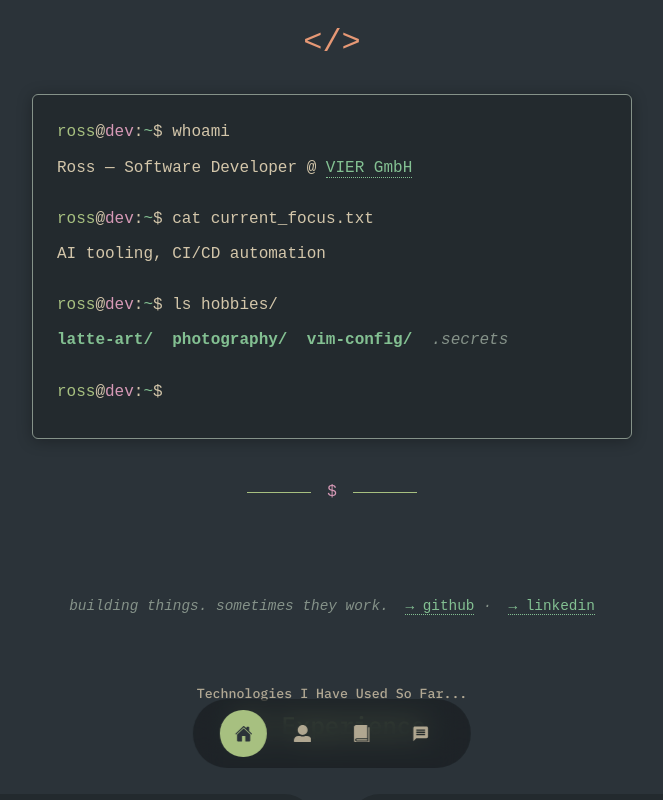
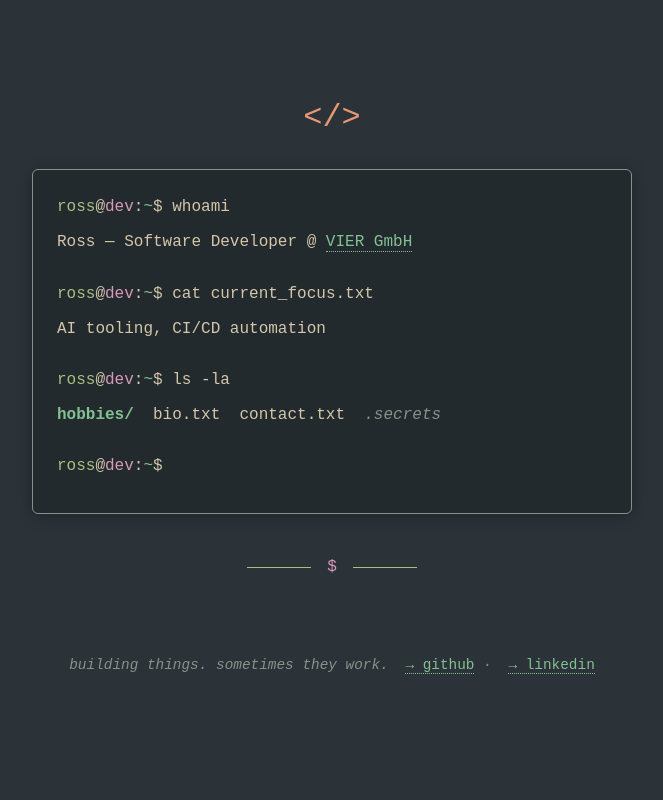
Before and after one commit to rosscondie/rosscondie.github.io, a React (Vite) app: page / in a window 1280 px wide. Shown: the top 800 px of the page, without its empty margins (308-971 px from the left). Built offline with nearby package versions, Linux system fonts and the light colour scheme.

Commit message:
removed unused components and implemented minimal aesthetic

```diff
--- a/index.html
+++ b/index.html
@@ -13,10 +13,10 @@
 		>
 
 		<!-- Devicon CSS -->
-		<link
-			rel="stylesheet"
-			href="https://cdn.jsdelivr.net/gh/devicons/devicon@v2.15.1/devicon.min.css"
-		/>
+		<!-- <link -->
+		<!-- 	rel="stylesheet" -->
+		<!-- 	href="https://cdn.jsdelivr.net/gh/devicons/devicon@v2.15.1/devicon.min.css" -->
+		<!-- /> -->
 
 		<title>Ross Condie</title>
 		<link rel="icon" href="/favicon.ico" />
--- a/src/App.jsx
+++ b/src/App.jsx
@@ -1,7 +1,6 @@
 import React from 'react';
 import Header from './components/header/Header';
-import Nav from './components/nav/Nav';
-import Experience from './components/experience/Experience';
+// import Experience from './components/experience/Experience';
 // import Portfolio from './components/portfolio/Portfolio';
 import Contact from './components/contact/Contact';
 import Footer from './components/footer/Footer';
@@ -10,18 +9,7 @@ const App = () => {
   return (
     <>
       <Header />
-      <div className="portfolio-tagline">
-        building things. sometimes they work.{' '}
-        <a href="https://github.com/ross" target="_blank" rel="noopener noreferrer">
-          → github
-        </a>
-        {' · '}
-        <a href="https://linkedin.com/in/ross" target="_blank" rel="noopener noreferrer">
-          → linkedin
-        </a>
-      </div>
-      <Nav />
-      <Experience />
+      {/* <Experience /> */}
       {/* <Portfolio /> */}
       <Contact />
       <Footer />
--- a/src/components/footer/Footer.css
+++ b/src/components/footer/Footer.css
@@ -49,7 +49,7 @@ footer a {
 
 .footer__copyright {
   margin-bottom: 0.5rem;
-  color: var(--color-bg);
+  color: var(--color-white);
 }
 
 /* ==== MEDIA QUERIES (SMALL DEVICES) ==== */
--- a/src/components/footer/Footer.jsx
+++ b/src/components/footer/Footer.jsx
@@ -12,26 +12,14 @@ const Footer = () => {
       <ul className="permalinks">
         <li>
           {/* eslint-disable-next-line */}
-          <a href="#">Home</a>
+          <a href="#">Back to top &#x2B06;</a>
         </li>
-        <li>
-          <a href="#about">About </a>
-        </li>
-        <li>
-          <a href="#experience">Experience</a>
-        </li>
-        {/* <li>
-          <a href="#services">Services</a>
-        </li> */}
         {/* <li>
           <a href="#portfolio">Portfolio</a>
         </li> */}
         {/* <li>
-          <a href="#testimonials">Testimonials</a>
+           <a href="#contact">Contact</a>
         </li> */}
-        <li>
-          <a href="#contact">Contact</a>
-        </li>
       </ul>
       <div className="footer__socials">
         <a href="https://github.com/rosscondie">
--- a/src/components/header/Header.css
+++ b/src/components/header/Header.css
@@ -6,7 +6,7 @@ header {
 
 .header__container {
   text-align: center;
-  height: 50%;
+  height: 100vh;
   position: relative;
   padding: 0.5rem;
   max-width: 800px;
@@ -32,8 +32,29 @@ header {
   padding: 1.5rem;
   width: 100%;
   max-width: 600px;
+  max-height: 500px; /* Add this */
+  overflow-y: auto; /* Add this */
   box-shadow: 0 2px 15px rgba(0, 0, 0, 0.3);
   text-align: left;
+  scroll-behavior: smooth; /* Add this */
+}
+
+/* Style the scrollbar to match theme */
+.terminal-window::-webkit-scrollbar {
+  width: 8px;
+}
+
+.terminal-window::-webkit-scrollbar-track {
+  background: var(--color-bg-variant);
+}
+
+.terminal-window::-webkit-scrollbar-thumb {
+  background: var(--color-comment);
+  border-radius: 4px;
+}
+
+.terminal-window::-webkit-scrollbar-thumb:hover {
+  background: var(--color-cyan);
 }
 
 .terminal-line {
--- a/src/components/header/Header.jsx
+++ b/src/components/header/Header.jsx
@@ -7,6 +7,7 @@ const Header = () => {
 	const [commandHistory, setCommandHistory] = useState([]);
 	const [showInput, setShowInput] = useState(false);
 	const inputRef = useRef(null);
+	const terminalRef = useRef(null); // Add this
 
 	const prompt = {
 		user: "ross",
@@ -25,16 +26,25 @@ const Header = () => {
 		</>
 	);
 
-	// Show interactive input after animations complete
 	useEffect(() => {
 		const timer = setTimeout(() => {
 			setShowInput(true);
-			if (inputRef.current) {
-				inputRef.current.focus();
-			}
 		}, 3200);
 		return () => clearTimeout(timer);
 	}, []);
+
+	// Add separate effect for focusing
+	useEffect(() => {
+		if (showInput && inputRef.current) {
+			inputRef.current.focus();
+		}
+	}, [showInput]);
+
+	useEffect(() => {
+		if (terminalRef.current) {
+			terminalRef.current.scrollTop = terminalRef.current.scrollHeight;
+		}
+	}, [commandHistory, showInput]);
 
 	// Focus input when clicking terminal
 	const handleTerminalClick = () => {
@@ -56,7 +66,7 @@ const Header = () => {
 				break;
 			case "cat current_focus.txt":
 			case "cat current_focus":
-				output = "AI tooling, CI/CD automation";
+				output = "Learning about AI tooling and CI/CD automation";
 				break;
 			case "cat bio.txt":
 			case "cat bio":
@@ -74,38 +84,45 @@ const Header = () => {
 				break;
 			case "cat .secrets":
 			case "cat secrets":
-				output = "My latte art is actually really good. Also, yes, I do jiu jitsu. Yes, I know that's the most developer thing ever.";
+				output = "My latte art is actually pretty good."
 				break;
 			case "cat contact.txt":
 			case "cat contact":
 				output = "Reach out via the links below or find me on GitHub.";
 				break;
+
+			// Root directory
 			case "ls":
+			case "ls -l":
+			case "ls -la":
+			case "ls -a":
+				output = (
+					<span>
+						<span className="file-dir">hobbies/</span>&nbsp;&nbsp;
+						<span className="file-text">bio.txt</span>&nbsp;&nbsp;
+						<span className="file-text">contact.txt</span>&nbsp;&nbsp;
+						<span className="file-hidden">.secrets</span>
+					</span>
+				);
+				break;
+
+			// Hobbies directory
 			case "ls hobbies":
 			case "ls hobbies/":
+			case "ls -l hobbies":
+			case "ls -la hobbies":
+			case "ls -a hobbies":
+			case "ls hobbies -la":
+			case "ls hobbies -a":
 				output = (
 					<span>
 						<span className="file-dir">latte-art/</span>&nbsp;&nbsp;
 						<span className="file-dir">photography/</span>&nbsp;&nbsp;
-						<span className="file-dir">nvim/</span>&nbsp;&nbsp;
-						<span className="file-hidden">.secrets</span>
+						<span className="file-dir">dotfiles/</span>
 					</span>
 				);
 				break;
-			case "ls -la":
-			case "ls -la hobbies/":
-			case "ls -a":
-				output = (
-					<div>
-						<span className="file-dir">latte-art/</span>&nbsp;&nbsp;
-						<span className="file-dir">photography/</span>&nbsp;&nbsp;
-						<span className="file-dir">vim-config/</span>&nbsp;&nbsp;
-						<span className="file-dir">bjj/</span><br />
-						<span className="file-hidden">.secrets</span>&nbsp;&nbsp;
-						<span className="file-hidden">.coffee_addiction</span>
-					</div>
-				);
-				break;
+
 			case "neofetch":
 				output = (
 					<pre className="neofetch-output">
@@ -114,7 +131,6 @@ const Header = () => {
         OS: Portfolio v1.0
         Shell: zsh
         Languages: Go, TypeScript, Python
-        Focus: AI tools & CI/CD
         Coffee: Always
         Status: Shipping`}
 					</pre>
@@ -154,7 +170,7 @@ const Header = () => {
 		<header>
 			<div className="container header__container">
 				<div className="dev-symbol">&lt;/&gt;</div>
-				<div className="terminal-window" onClick={handleTerminalClick}>
+				<div className="terminal-window" onClick={handleTerminalClick} ref={terminalRef}>
 					<div className="terminal-line">
 						<Prompt />
 						<span className="command typing-animation">whoami</span>
@@ -176,12 +192,12 @@ const Header = () => {
 
 					<div className="terminal-line delayed-output-4">
 						<Prompt />
-						<span className="command">ls hobbies/</span>
+						<span className="command">ls -la</span>
 					</div>
 					<div className="terminal-output delayed-output-5">
-						<span className="file-dir">latte-art/</span>&nbsp;&nbsp;
-						<span className="file-dir">photography/</span>&nbsp;&nbsp;
-						<span className="file-dir">vim-config/</span>&nbsp;&nbsp;
+						<span className="file-dir">hobbies/</span>&nbsp;&nbsp;
+						<span className="file-text">bio.txt</span>&nbsp;&nbsp;
+						<span className="file-text">contact.txt</span>&nbsp;&nbsp;
 						<span className="file-hidden">.secrets</span>
 					</div>
 
@@ -220,6 +236,16 @@ const Header = () => {
 					)}
 				</div>
 				<HeaderSocials />
+				<div className="portfolio-tagline">
+					building things. sometimes they work.{' '}
+					<a href="https://github.com/rosscondie" target="_blank" rel="noopener noreferrer">
+						→ github
+					</a>
+					{' · '}
+					<a href="https://linkedin.com/in/rosscondie" target="_blank" rel="noopener noreferrer">
+						→ linkedin
+					</a>
+				</div>
 			</div>
 		</header>
 	);
--- a/src/components/header/HeaderSocials.jsx
+++ b/src/components/header/HeaderSocials.jsx
@@ -1,5 +1,4 @@
 import React from 'react';
-import { BsLinkedin, BsGithub } from 'react-icons/bs';
 
 const HeaderSocials = () => {
   return (
--- a/src/components/nav/Nav.css
+++ /dev/null
@@ -1,33 +0,0 @@
-nav {
-  background: rgba(0, 0, 0, 0.3);
-  width: max-content;
-  display: block;
-  padding: 0.7rem 1.7rem;
-  z-index: 2;
-  position: fixed;
-  left: 50%;
-  transform: translateX(-50%);
-  bottom: 2rem;
-  display: flex;
-  gap: 0.8rem;
-  border-radius: 3rem;
-  backdrop-filter: blur(15px);
-}
-
-nav a {
-  background: transparent;
-  padding: 0.9rem;
-  border-radius: 50%;
-  display: flex;
-  color: var(--color-light);
-  font-size: 1.1rem;
-}
-
-nav a:hover {
-  background: rgba(0, 0, 0, 0.3);
-}
-
-nav a.active {
-  background: var(--color-primary);
-  color: var(--color-bg);
-}
--- a/src/components/nav/Nav.jsx
+++ /dev/null
@@ -1,55 +0,0 @@
-import React from 'react';
-import './Nav.css';
-import { IoHome } from 'react-icons/io5';
-import { FaUserAlt } from 'react-icons/fa';
-import { ImBook } from 'react-icons/im';
-// import { FaBriefcase } from 'react-icons/fa';
-import { MdMessage } from 'react-icons/md';
-import { useState } from 'react';
-
-const Nav = () => {
-  const [activeNav, setActiveNav] = useState('#');
-
-  return (
-    <nav>
-      {/* eslint-disable-next-line */}
-      <a
-        href="#"
-        onClick={() => setActiveNav('#')}
-        className={activeNav === '#' ? 'active' : ''}
-      >
-        <IoHome />
-      </a>
-      <a
-        href="#about"
-        onClick={() => setActiveNav('#about')}
-        className={activeNav === '#about' ? 'active' : ''}
-      >
-        <FaUserAlt />
-      </a>
-      <a
-        href="#experience"
-        onClick={() => setActiveNav('#experience')}
-        className={activeNav === '#experience' ? 'active' : ''}
-      >
-        <ImBook />
-      </a>
-      {/* <a
-        href="#portfolio"
-        onClick={() => setActiveNav('#portfolio')}
-        className={activeNav === '#portfolio' ? 'active' : ''}
-      >
-        <FaBriefcase />
-      </a> */}
-      <a
-        href="#contact"
-        onClick={() => setActiveNav('#contact')}
-        className={activeNav === '#contact' ? 'active' : ''}
-      >
-        <MdMessage />
-      </a>
-    </nav>
-  );
-};
-
-export default Nav;
--- a/src/index.css
+++ b/src/index.css
@@ -34,7 +34,7 @@
   color: var(--color-comment);
   font-family: "Ubuntu Mono", monospace;
   font-size: 0.9rem;
-  margin: 3rem auto 4rem;
+  margin: 2rem auto 3rem;
   font-style: italic;
   max-width: 600px;
 }
```
Also changed, not shown: src/components/header/CTA.jsx (deleted, +0 -30 lines).
